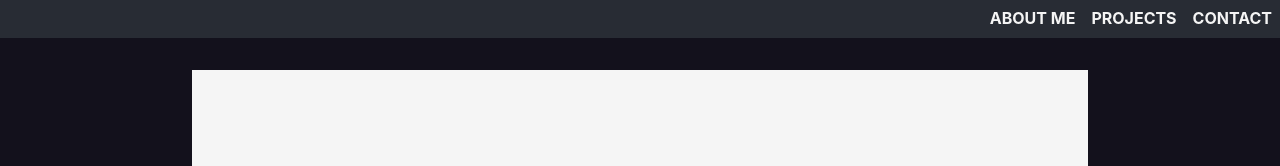
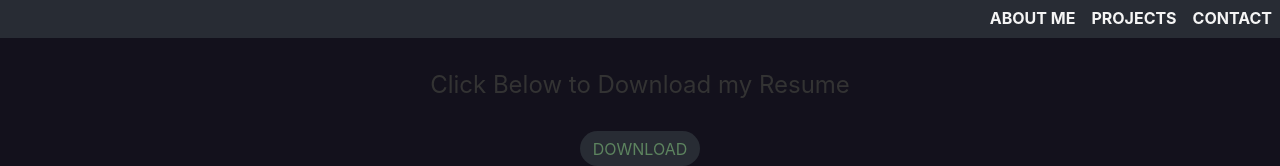
Before and after one commit to NgalemoPatrick/module-2-project-react, a React (Create React App) app: page /resume in a window 1280 px wide. Shown: the part 162-328 px from the top of the page. Built offline with nearby package versions, Linux system fonts and the light colour scheme; no server answers.

Commit message:
refactor my resume page code

```diff
--- a/src/components/Resume.css
+++ b/src/components/Resume.css
@@ -1,3 +1,6 @@
+.active {
+    background-color: rgb(93, 132, 95);
+}
 .resume-style {
     display: flex;
     flex-direction: column;
@@ -10,10 +13,10 @@
     display: flex;
     justify-content: center;
     align-items: center;
-    background-color: whitesmoke;
     margin-top: 2rem;
-    width: 70%;
-    height: 1200px;
+    color: #333;
+    font-size: 1.5rem;
+
 }
 
 .download {
--- a/src/components/pages/Resume.js
+++ b/src/components/pages/Resume.js
@@ -19,7 +19,7 @@ const Resume = () => {
     <div className='resume-style'>
 
         <div className="resu-style">
-            Resume
+            Click Below to Download my Resume
         </div>
         <div className="download" onClick={handleDownload}>
             DOWNLOAD
```
